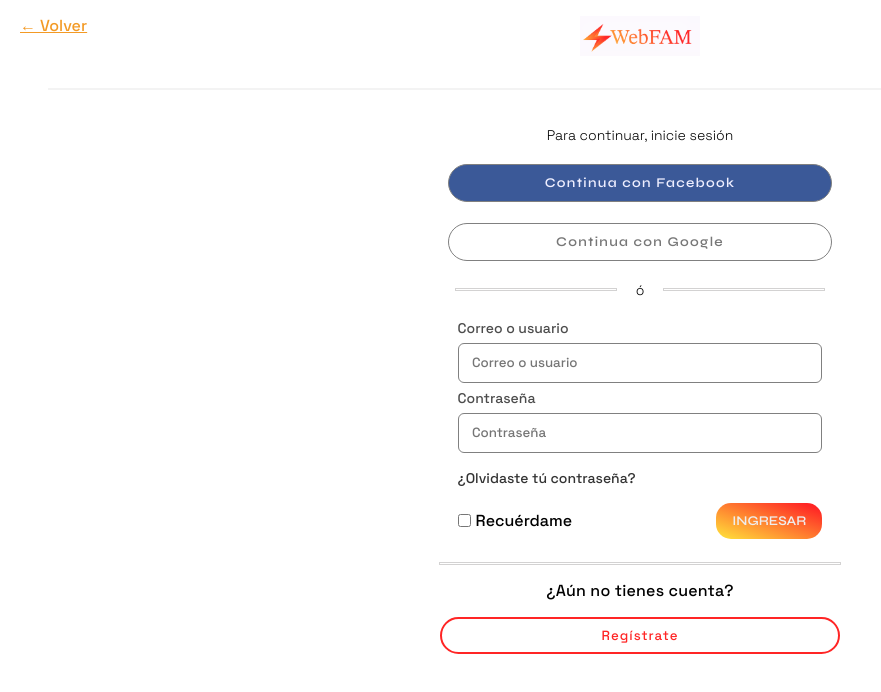
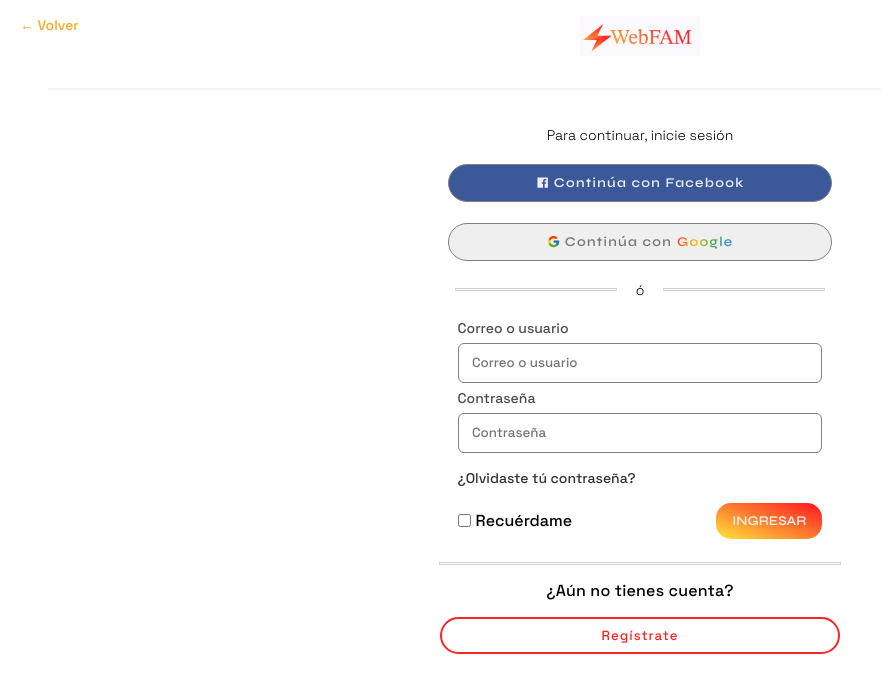
Before and after one commit to KrlosPK/WebFAM, a React (Vite) app: page /login in a window 1280 px wide. Shown: the top 692 px of the page, without its empty margins (0-881 px from the left). Built offline with nearby package versions, Linux system fonts and the light colour scheme.

Commit message:
added facebook and google logotypes

```diff
--- a/src/components/Login/Login.jsx
+++ b/src/components/Login/Login.jsx
@@ -1,22 +1,35 @@
-import './login.css'
-import { Link } from 'react-router-dom'
-import { Button } from '../Utils'
+import './login.css';
+import { Link } from 'react-router-dom';
+import { Button } from '../Utils';
+
+//? Icons
+import { AiFillFacebook } from 'react-icons/ai';
+import { FcGoogle } from 'react-icons/fc';
 
 const Login = () => {
 	return (
 		<div className='login-div'>
 			<header className='login-header'>
-				<img src='assets/WebFAM_logo.png' width={120} alt='WebFAM logo' />
-				<Link className='go-back' to='/'>← Volver</Link>
+				<img
+					src='assets/WebFAM_logo.png'
+					width={120}
+					alt='WebFAM logo'
+				/>
+				<Link className='go-back' to='/'>
+					← Volver
+				</Link>
 			</header>
 			<hr className='header-line' />
 			<section className='login-form'>
 				<div className='first-login'>
 					<p>Para continuar, inicie sesión</p>
 					<div className='buttons'>
-						{/* TODO: Poner los iconos */}
-						<button className='Login-button button_fb'>Continua con Facebook</button>
-						<button className='Login-button button_gg'>Continua con Google</button>
+						<button className='Login-button button_fb'>
+							<AiFillFacebook /> Continúa con Facebook
+						</button>
+						<button className='Login-button button_gg'>
+							<FcGoogle /> Continúa con<div className='google_gradient'>Google</div>
+						</button>
 					</div>
 					<div className='between-session'>
 						<div className='line-breaker' />
@@ -32,7 +45,9 @@ const Login = () => {
 						<input type='password' placeholder='Contraseña' />
 					</div>
 					<div className='forgot-password'>
-						<Link to={'recuperar-contraseña'}>¿Olvidaste tú contraseña?</Link>
+						<Link to={'recuperar-contraseña'}>
+							¿Olvidaste tú contraseña?
+						</Link>
 					</div>
 					<div className='remind-me'>
 						<div>
@@ -50,7 +65,7 @@ const Login = () => {
 				<button>Regístrate</button>
 			</section>
 		</div>
-	)
-}
+	);
+};
 
-export { Login }
+export { Login };
--- a/src/components/Login/login.css
+++ b/src/components/Login/login.css
@@ -14,12 +14,16 @@
 	border: 1pt solid rgba(226, 226, 226, 0.4);
 	margin: 1rem;
 }
-.go-back{
-	color: #f39a25;
-	text-decoration: underline;
+.go-back {
+	color: var(--background-color);
+	font-size: 14px;
+	left: 20px;
 	position: absolute;
-	top: 15px;
-	left: 20px;
+	top: 1rem;
+	transition: 200ms color ease-in-out;
+}
+.go-back:hover {
+	color: var(--icon-color);
 }
 
 /* first login form */
@@ -41,11 +45,14 @@
 	justify-content: center;
 }
 .Login-button {
+	display: flex;
+	justify-content: center;
+	align-items: center;
+	gap: 5px;
 	border: 1px solid gray;
 	border-radius: 20px;
 	cursor: pointer;
 	font-family: 'Syne', sans-serif;
-	font-weight: lighter;
 	letter-spacing: 1.3px;
 	padding: 10px 1rem;
 	width: 30vw;
@@ -59,12 +66,24 @@
 	background: #2c4375;
 }
 .button_gg {
-	background: none;
 	color: #777;
 	transition: background 300ms ease-in-out;
 }
 .button_gg:hover {
 	background: rgba(226, 226, 226, 0.7);
+}
+.google_gradient {
+	background-clip: text;
+	-webkit-background-clip: text;
+	background-image: linear-gradient(
+		-90deg,
+		#4285f4,
+		#34a853,
+		#fbbc05,
+		#ea4335
+	);
+	font-family: inherit;
+	-webkit-text-fill-color: transparent;
 }
 .between-session {
 	align-items: center;
@@ -155,12 +174,12 @@
 	border: 2px solid #ff2525;
 	border-radius: 1.3rem;
 	color: #ff2525;
+	cursor: pointer;
+	font-weight: 400;
+	letter-spacing: 1px;
 	padding: 0.5rem;
+	transition: border-color 300ms ease-in-out, color 300ms ease-in-out;
 	width: 25rem;
-	letter-spacing: 1px;
-	font-weight: 400;
-	cursor: pointer;
-	transition: border-color 300ms ease-in-out, color 300ms ease-in-out;
 }
 .register-section button:hover {
 	border-color: #f39a25;
--- a/src/components/Not-found/NotFound.css
+++ b/src/components/Not-found/NotFound.css
@@ -2,7 +2,6 @@
 	display: grid;
 	place-content: center;
 	height: 100vh;
-	width: 100vw;
 }
 
 .nf-container h1 {
--- a/src/components/Not-found/NotFound.jsx
+++ b/src/components/Not-found/NotFound.jsx
@@ -1,11 +1,16 @@
-import './NotFound.css'
+import './NotFound.css';
+import { Link } from 'react-router-dom';
 
 const NotFound = () => {
 	return (
-		<section className="nf-container">
-			<h1>Página no existente :(</h1>
+		<section className='nf-container'>
+			<img src='assets/error-404.png' alt='error 404 page not found' />
+			<h2>Hola</h2>
+			<Link className='go-back' to='/'>
+				← Volver
+			</Link>
 		</section>
-	)
-}
+	);
+};
 
-export { NotFound }
+export { NotFound };
```
Also changed, not shown: public/assets/error-404.png (added), 1 other file (tests, documents, lock files or other folders).
